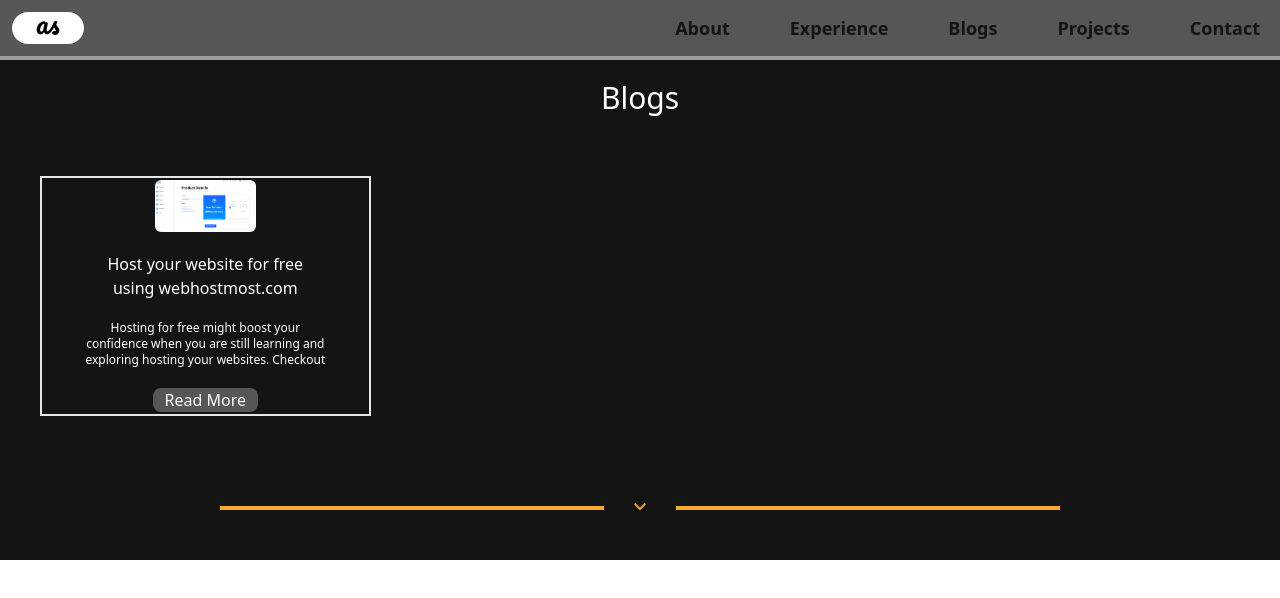
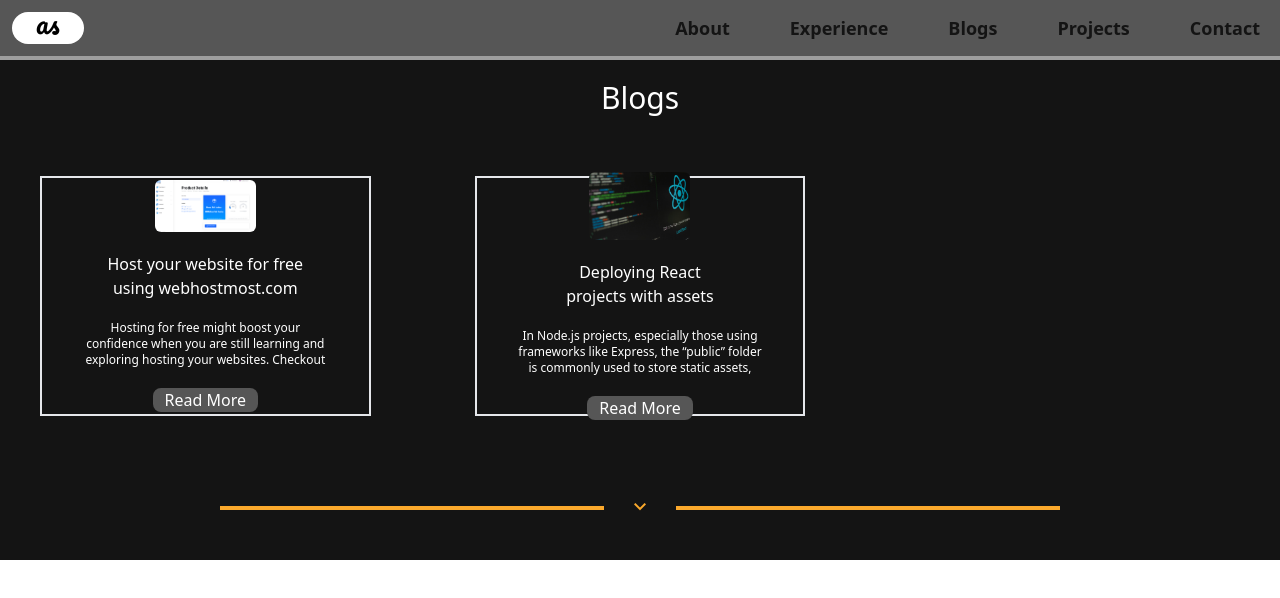
Before and after one commit to sri-anya/Portfolio-Feb2024, a React (Vite) app: page /blogs in a window 1280 px wide. Shown: the top 598 px of the page. Built offline with nearby package versions, Linux system fonts and the light colour scheme.

Commit message:
Added a new project - taskManager

```diff
--- a/src/Blogs.jsx
+++ b/src/Blogs.jsx
@@ -8,7 +8,13 @@
       imageSrc: "/assets/webhostmostblog.png",
       title: "Host your website for free using webhostmost.com",
       summary: "Hosting for free might boost your confidence when you are still learning and exploring hosting your websites. Checkout webhostmost.com which helps in doing free hosting.",
-      readMoreLink: "https://medium.com/@aasthasaxena100/how-to-host-your-website-for-free-on-webhostmost-com-b6486d35f0e3",
+      readMoreLink: "https://medium.com/@aasthasaxenatech/how-to-host-your-website-for-free-on-webhostmost-com-b6486d35f0e3",
+    },
+    {
+      imageSrc: "/assets/reactimageblog.jpg",
+      title: "Deploying React projects with assets",
+      summary: "In Node.js projects, especially those using frameworks like Express, the “public” folder is commonly used to store static assets, including images, stylesheets, and client-side JavaScript files. ",
+      readMoreLink: "https://medium.com/@aasthasaxenatech/deploying-react-projects-with-assets-and-images-c6f52212baad",
     },
     // Add more blog posts as needed
   ];
--- a/src/Experience.jsx
+++ b/src/Experience.jsx
@@ -12,9 +12,10 @@
     "Python",
     "Node.js",
     "Express",
+    "Ejs",
     "BootStrap",
     "Tailwind",
-    "MangoDB",
+    "MongoDB",
     "SQL"
     // Add more technologies as needed
   ];
--- a/src/Footer.jsx
+++ /dev/null
@@ -1,16 +0,0 @@
-import React from 'react'
-
-const Footer = () => {
-  return (
-    <div>
-      <ul className='flex gap-1 fixed bottom-0'>
-        <li>L</li>
-        <li>C</li>
-        <li>G</li>
-
-      </ul>
-    </div>
-  )
-}
-
-export default Footer
--- a/src/Projects.jsx
+++ b/src/Projects.jsx
@@ -5,6 +5,12 @@
 const Projects = () => {
   const navigate = useNavigate()
   const projects = [
+    {
+      imageSrc: "/assets/taskManager.png",
+      demoLink: "https://task-manager-create.glitch.me/",
+      codeLink: "https://github.com/sri-anya/TaskManagerUsingExpress",
+      technologies: ["Express", "JavaScript", "Ejs", "Bootstrap", "Responsive", "Vite"],
+    },
     {
       imageSrc: "/assets/portfolioProject.png",
       demoLink: "https://aasthasaxena.netlify.app/",
@@ -47,6 +53,7 @@
       codeLink: "https://www.aasthasaxena.com/donatetoshape",
       technologies: ["Figma", "Prototyping", "Wireframing", "User Research", "Responsive", "UX/UI"],
     },
+
 
     // Add more projects as needed
   ];
```
Also changed, not shown: public/assets/reactimageblog.jpg (added), public/assets/taskManager.png (added).
